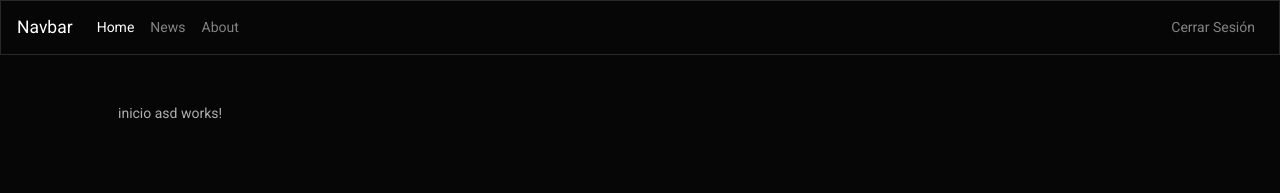
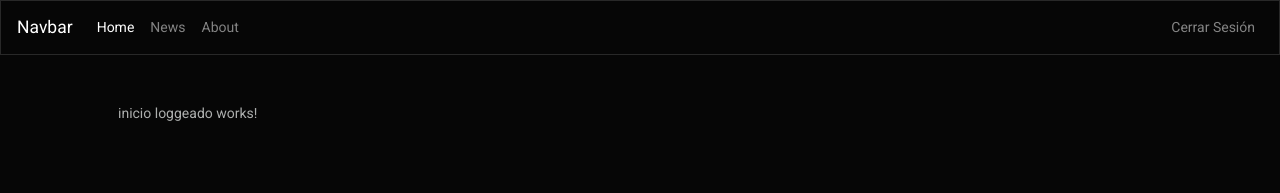
Before and after one commit to NahuelBigu/Bookflix, an Angular app in the folder frontend/: page /home in a window 1280 px wide. Shown: the top 193 px of the page. Built offline with nearby package versions, Linux system fonts and the light colour scheme; sample sign-in values are in the browser's storage.

Commit message:
Revert "IniciarSesion"
This reverts commit b77a66b5e0a96966946c2a0f395dfff40c2ffec8.

```diff
--- a/frontend/src/app/components/home/inicio/inicio.component.html
+++ b/frontend/src/app/components/home/inicio/inicio.component.html
@@ -1 +1 @@
-<p>inicio asd works!</p>
+<p>inicio loggeado works!</p>
```
